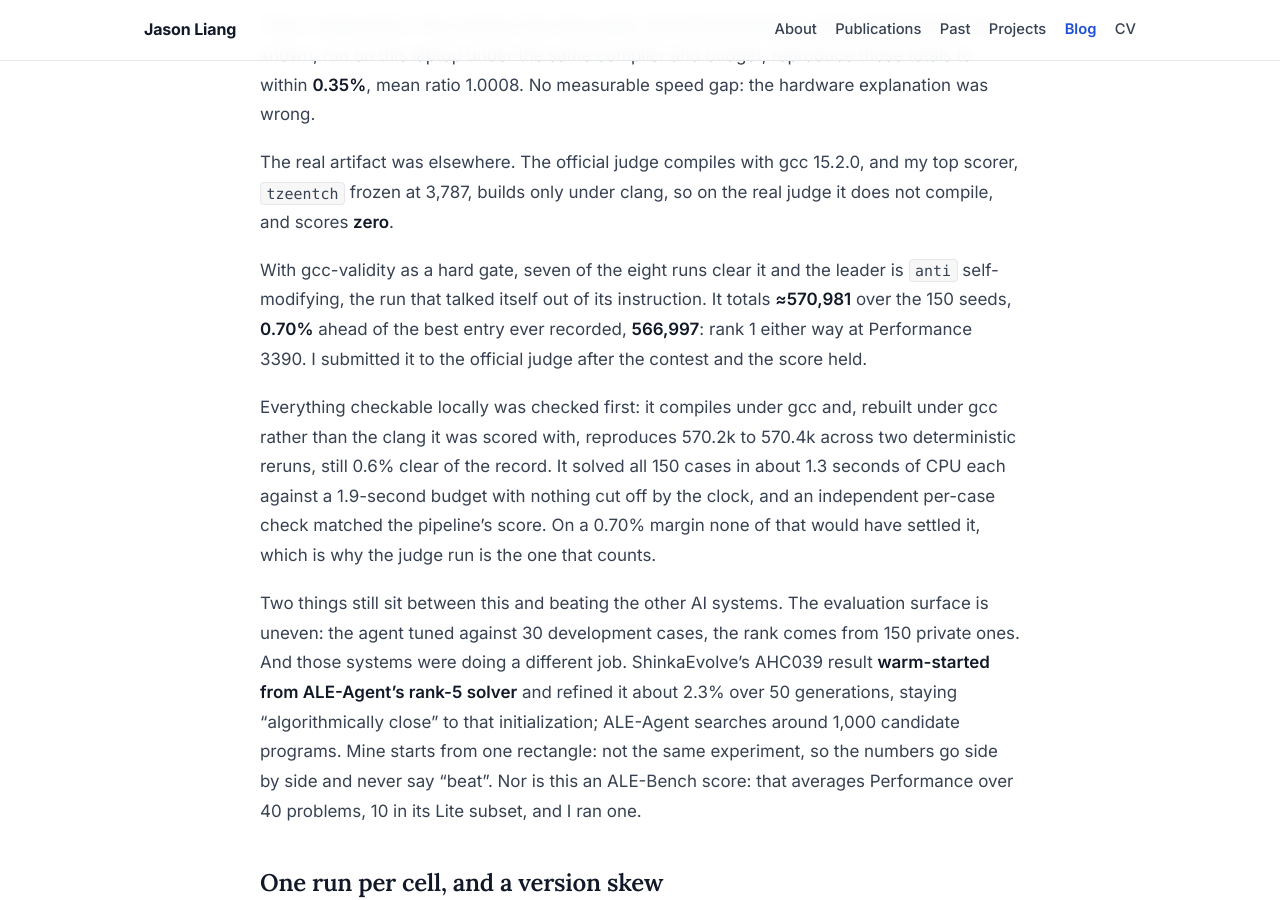
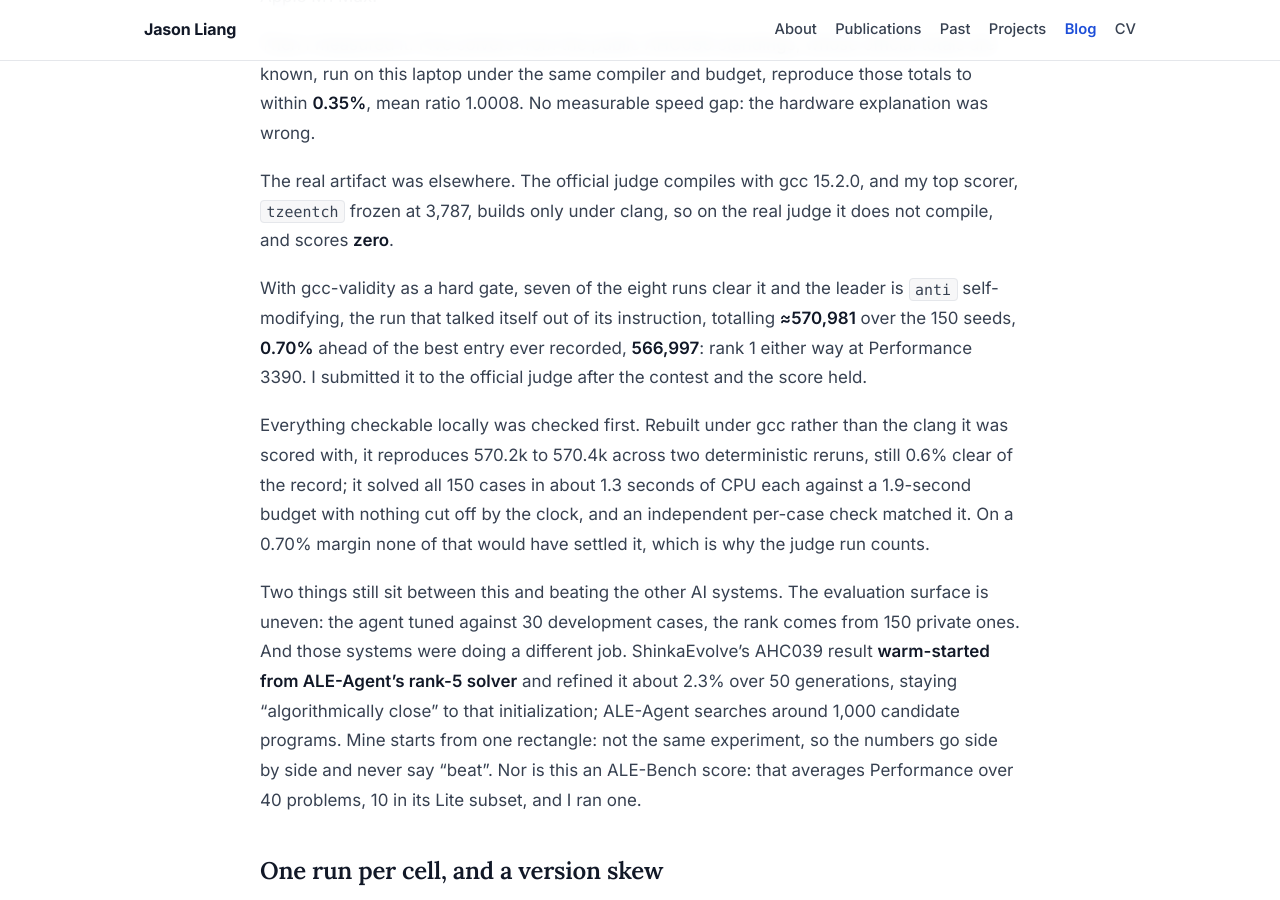
Before and after one commit to jasonzliang/jasonzliang.github.io, a Jekyll site: the page built from _posts/2026-08-08-ale-bench.md, in a window 1280 px wide and 900 px high, scrolled down 3493 px. Built offline with Jekyll 4.4.1, drawn with Linux system fonts in a browser that asks for light colours; some of the changed text lies outside the part shown.

Commit message:
Link the packing record from the ALE-Bench intro, name Nietzsche in the thesis title
The ALE-Bench post now opens by placing itself: the second public record
one of these solvers has taken, after the variable-radius packing record
at 27 circles, which it links. circle-packing is dated four days earlier,
so the link runs backwards.

"Starting values as an axiom, not a fence" said nothing about what the
post is or whose argument it borrows. It now names Nietzsche, which is
both the clearer signal and the honest one, since the post's case is an
application of his argument about fixed objectives.

Co-Authored-By: Claude Opus 5 (1M context) <noreply@anthropic.com>

```diff
--- a/_posts/2026-08-08-ale-bench.md
+++ b/_posts/2026-08-08-ale-bench.md
@@ -12,11 +12,13 @@ tags: [self-improving-agents, values, benchmarks]
 ---
 
 An AtCoder *heuristic contest* is competitive programming where nobody knows the
-right answer. [AHC039](https://atcoder.jp/contests/ahc039) is one of those,
-"Purse Seine Fishing": five thousand mackerel and five thousand sardines
-scattered across a square ocean, and you draw one net, a rectilinear polygon of
-at most 1,000 corners and perimeter at most 400,000. You score mackerel caught
-minus sardines.
+answer. [AHC039](https://atcoder.jp/contests/ahc039) is one of those, "Purse
+Seine Fishing": five thousand mackerel and five thousand sardines scattered
+across a square ocean, and you draw one net: a rectilinear polygon of at most
+1,000 corners, perimeter at most 400,000. You score mackerel minus sardines.
+
+The second public record one of these solvers has taken, after a [packing
+record](/blog/circle-packing/) at 27 circles.
 
 I ran eight self-improvement agents at it. Each starts from a trivial solver,
 one rectangle on a coarse grid, then runs ten iterations capped at an hour each:
@@ -25,8 +27,8 @@ development cases, and commits. Its score is the mean over those 30, and every
 score below is one of those means unless I say otherwise. Nobody tells it what
 algorithm to write, and no run log cites an outside source. The starting solver
 scores **1,851**, the best single rectangle a 64-by-64 grid search finds scores
-**1,871**, and a net around the whole ocean scores 1, the floor: you catch every
-sardine too.
+**1,871**, and a net around the whole ocean scores 1: you catch every sardine
+too.
 
 ## The two things I varied
 
@@ -137,17 +139,16 @@ the real judge it does not compile, and scores **zero**.
 
 With gcc-validity as a hard gate, seven of the eight runs clear it and the
 leader is `anti` self-modifying, the run that talked itself out of its
-instruction. It totals **≈570,981** over the 150 seeds, **0.70%** ahead of the
+instruction, totalling **≈570,981** over the 150 seeds, **0.70%** ahead of the
 best entry ever recorded, **566,997**: rank 1 either way at Performance 3390. I
 submitted it to the official judge after the contest and the score held.
 
-Everything checkable locally was checked first: it compiles under gcc and,
-rebuilt under gcc rather than the clang it was scored with, reproduces 570.2k to
-570.4k across two deterministic reruns, still 0.6% clear of the record. It
-solved all 150 cases in about 1.3 seconds of CPU each against a 1.9-second
-budget with nothing cut off by the clock, and an independent per-case check
-matched the pipeline's score. On a 0.70% margin none of that would have settled
-it, which is why the judge run is the one that counts.
+Everything checkable locally was checked first. Rebuilt under gcc rather than
+the clang it was scored with, it reproduces 570.2k to 570.4k across two
+deterministic reruns, still 0.6% clear of the record; it solved all 150 cases in
+about 1.3 seconds of CPU each against a 1.9-second budget with nothing cut off
+by the clock, and an independent per-case check matched it. On a 0.70% margin
+none of that would have settled it, which is why the judge run counts.
 
 Two things still sit between this and beating the other AI systems. The
 evaluation surface is uneven: the agent tuned against 30 development cases, the
```
Also changed, not shown: _posts/2026-07-08-self-overcoming.md (+9 -8 lines).
